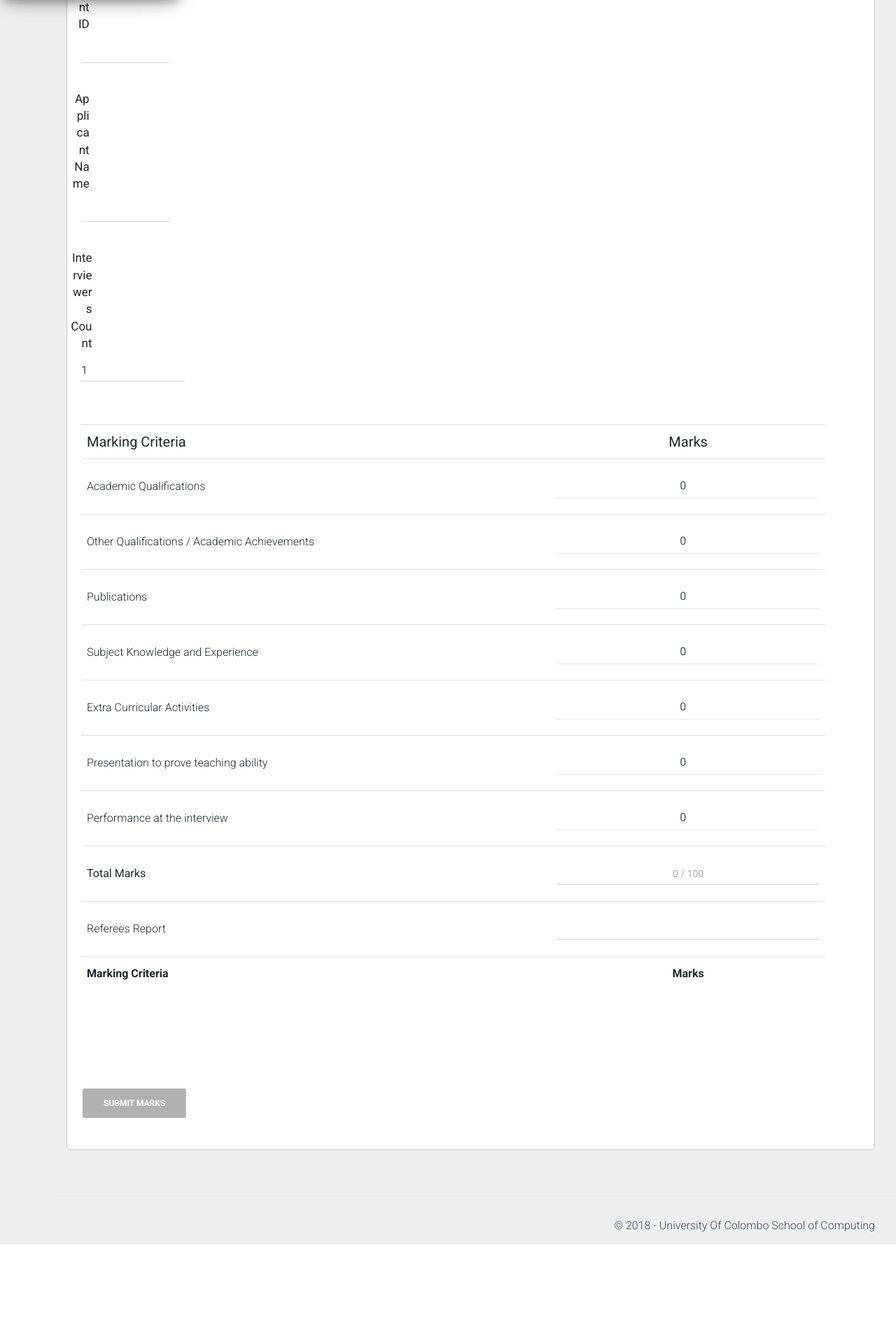
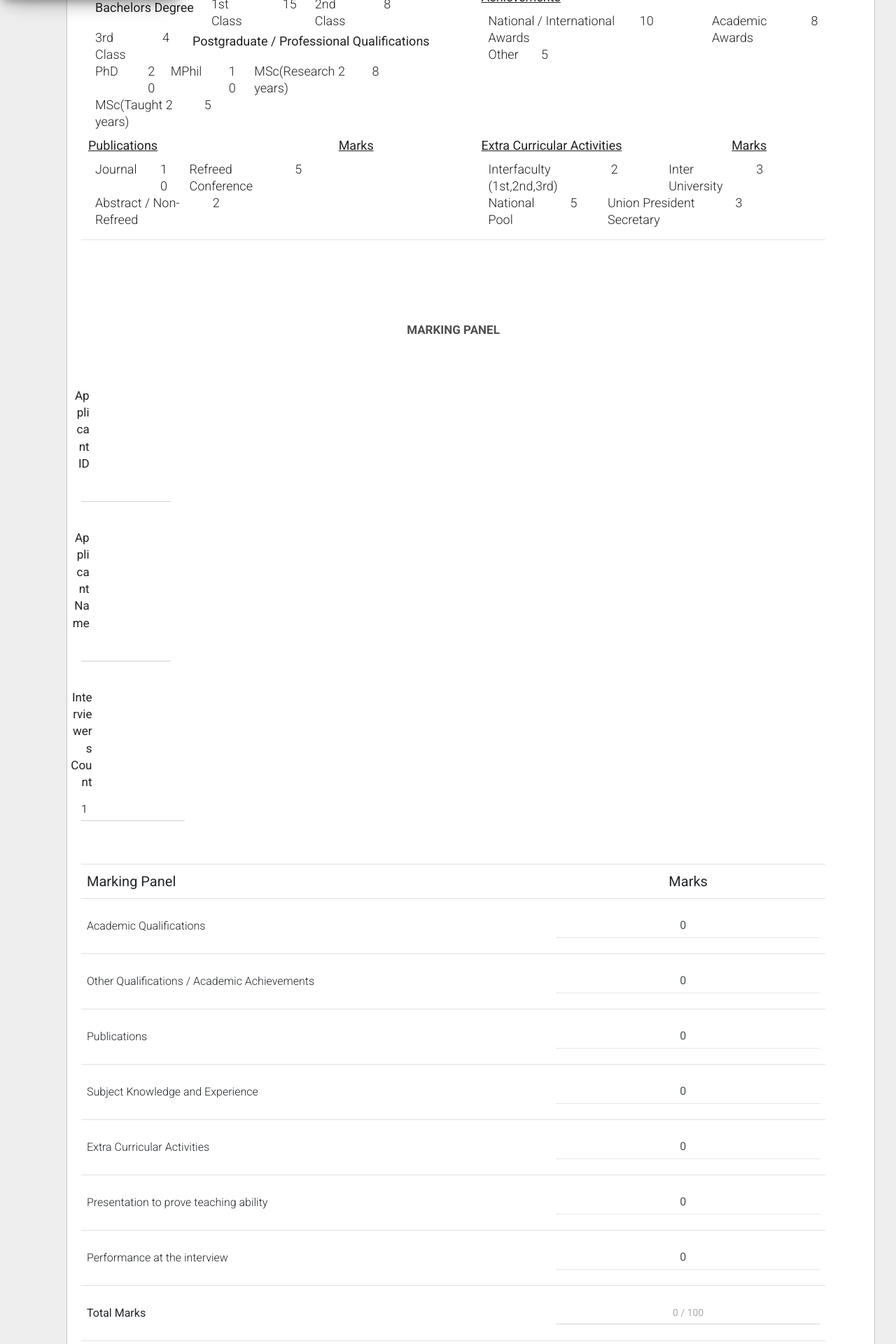
Before and after one commit to Imalka1/ucscnew, a CodeIgniter app: page /ucscnew/main/applicants in a window 1280 px wide. Shown: the part 801-2721 px from the top of the page at 70% size. Before the commit the page ends 2579 px from the top, so only its background shows below. Run offline with CodeIgniter, Linux system fonts and the light colour scheme; the visitor is signed in with stand-in values (Sample User, id 1); data comes from the database, SQL or seed files in the repository; both versions use the stored data as it was after the commit; some libraries are stand-ins or nearby versions.

Commit message:
major updates

```diff
--- a/application/controllers/Applicants.php
+++ b/application/controllers/Applicants.php
@@ -16,6 +16,9 @@ class Applicants extends CI_Controller
 
         $this->load->model('MarkingCriteria');
         $data['criteria_headings'] = $this->MarkingCriteria->getHeadings();
+        $data['detailed_criteria_headings'] = $this->MarkingCriteria->getDetailedHeadings();
+        $data['detailed_criteria'] = $this->MarkingCriteria->getDetailedCriteria();
+
         $this->load->view('examples/applicants', $data);
     }
 
--- a/application/models/Applicant.php
+++ b/application/models/Applicant.php
@@ -18,6 +18,6 @@ class Applicant extends CI_Model
     {
         $this->load->database();
         $val = explode('/', $this->input->post('txtTotal'));
-        $this->db->query("update applicant set interviewers_count=?,marks=?,comment=? where aid=?", array($this->input->post('txtCount'), $val[0], $this->input->post('txtReport'), $this->input->post('txtId')));
+        $this->db->query("update applicant set interviewers_count=?,marks=marks+?,comment=? where aid=?", array($this->input->post('txtCount'), $val[0], $this->input->post('txtReport'), $this->input->post('txtId')));
     }
 }
--- a/application/models/MarkingCriteria.php
+++ b/application/models/MarkingCriteria.php
@@ -13,4 +13,18 @@ class MarkingCriteria extends CI_Model
         $sql = $this->db->query("SELECT * FROM marking_field_heading");
         return $sql->result();
     }
+
+    public function getDetailedHeadings()
+    {
+        $this->load->database();
+        $sql = $this->db->query("SELECT * FROM marking_field_heading where detailed=1");
+        return $sql->result();
+    }
+
+    public function getDetailedCriteria()
+    {
+        $this->load->database();
+        $sql = $this->db->query("SELECT * FROM marking_field");
+        return $sql->result();
+    }
 }
--- a/application/views/examples/applicants.php
+++ b/application/views/examples/applicants.php
@@ -76,10 +76,75 @@ include "header.php";
                                             </tbody>
                                         </table>
                                     </div>
+
+                                    <hr>
+                                    <div class="row" style="padding-top: 100px">
+                                        <div class="col-md-12 col-12" style="text-align: center;"><h4 class="card-title"
+                                                                                                      style="color: #4e4e4e;font-size: 17px;font-weight: bold">
+                                                MARKING CRITERIA</h4></div>
+                                    </div>
+                                    <div class="row" style="padding-top: 40px;font-size: 18px">
+                                        <div class="form-horizontal">
+                                            <?php
+                                            $value = 0;
+                                            foreach ($detailed_criteria_headings as $row1) {
+                                                $value++;
+                                                if ($value % 2 != 0) {
+                                                    ?>
+                                                    <div class="row">
+                                                    <?php
+                                                }
+                                                ?>
+                                                <div class="col-sm-6">
+                                                    <div class="row" style="margin-left: 10px">
+                                                        <div class="col-sm-8"
+                                                             style="font-weight: 400;text-decoration: underline;padding-bottom: 10px;padding-top: 10px"><?= $row1->name ?></div>
+                                                        <div class="col-sm-4"
+                                                             style="font-weight: 400;text-decoration: underline;padding-bottom: 10px;padding-top: 10px">
+                                                            Marks
+                                                        </div>
+                                                        <?php
+                                                        foreach ($detailed_criteria as $row2) {
+                                                            if ($row2->mhid == $row1->mhid) {
+                                                                if ($row2->marks == 0) {
+                                                                    ?>
+                                                                    <div class="row" style="margin-left: 10px">
+                                                                        <div class="col-sm-12"
+                                                                             style="font-weight: 400;padding-top: 5px"><?= $row2->name ?></div>
+                                                                    </div>
+                                                                    <?php
+                                                                } else {
+                                                                    ?>
+                                                                    <div class="row" style="margin-left: 10px">
+                                                                        <div class="col-sm-8"
+                                                                             style="font-weight: 100"><?= $row2->name ?></div>
+                                                                        <div class="col-sm-4"
+                                                                             style="font-weight: 100"><?= $row2->marks ?>
+                                                                        </div>
+                                                                    </div>
+                                                                    <?php
+                                                                }
+                                                            }
+                                                        }
+                                                        ?>
+                                                    </div>
+                                                </div>
+                                                <?php
+                                                if ($value % 2 == 0) {
+                                                    ?>
+                                                    </div>
+                                                    <?php
+                                                }
+                                            }
+                                            ?>
+                                        </div>
+                                    </div>
+                                    <hr>
+
                                     <div class="row" style="padding-top: 100px">
                                         <div class="col-md-12 col-12" style="text-align: center"><h4 class="card-title"
                                                                                                      style="color: #4e4e4e;font-size: 17px;font-weight: bold">
-                                                MARKING CRITERIA</h4></div>
+                                                MARKING PANEL</h4></div>
                                     </div>
                                     <div class="row" style="padding-top: 20px;font-size: 18px">
                                         <div class="form-horizontal">
@@ -120,13 +185,13 @@ include "header.php";
                                                width="100%" style="width:100%">
                                             <thead>
                                             <tr>
-                                                <th>Marking Criteria</th>
+                                                <th>Marking Panel</th>
                                                 <th style="text-align: center">Marks</th>
                                             </tr>
                                             </thead>
                                             <tfoot>
                                             <tr>
-                                                <th>Marking Criteria</th>
+                                                <th>Marking Panel</th>
                                                 <th style="text-align: center">Marks</th>
                                             </tr>
                                             </tfoot>
@@ -181,9 +246,9 @@ include "header.php";
                                     </div>
                                 </div>
                             </div>
-                        </form>
-                    </div><!-- end content-->
-                </div>
+                    </div>
+                    </form>
+                </div><!-- end content-->
             </div>
         </nav>
     </div>
--- a/assets/js/demo.js
+++ b/assets/js/demo.js
@@ -787,7 +787,7 @@ demo = {
         }
     },
 
-    showSwal: function (type, count, total) {
+    showSwal: function (type, count, total, id) {
         if (type == 'basic') {
             swal({
                 title: "Here's a message!",
@@ -833,7 +833,7 @@ demo = {
             }).catch(swal.noop)
         } else if (type == 'submit-data') {
             swal({
-                title: 'Total Marks = ' + total + '<br>Interviewers Count = ' + count + '<br>Do you need to submit?',
+                title: 'ID = ' + id + '<br>Total Marks = ' + total + '<br>Interviewers Count = ' + count + '<br>Do you need to submit?',
                 // text: "You won't be able to revert this!",
                 type: 'warning',
                 showCancelButton: true,
--- a/assets/view-js/applicantController.js
+++ b/assets/view-js/applicantController.js
@@ -39,7 +39,7 @@ $('#submitBtn').click(function () {
         $('#formSubmit').submit(function (e) {
             e.preventDefault();
         });
-        demo.showSwal('submit-data', $('#txtCount').val(), $('#txtTotal').val())
+        demo.showSwal('submit-data', $('#txtCount').val(), $('#txtTotal').val(), $('#txtId').val())
     } else {
         demo.showSwal('interviewers-count');
     }
```
Also changed, not shown: ucscnew.sql (+9 -5 lines).
